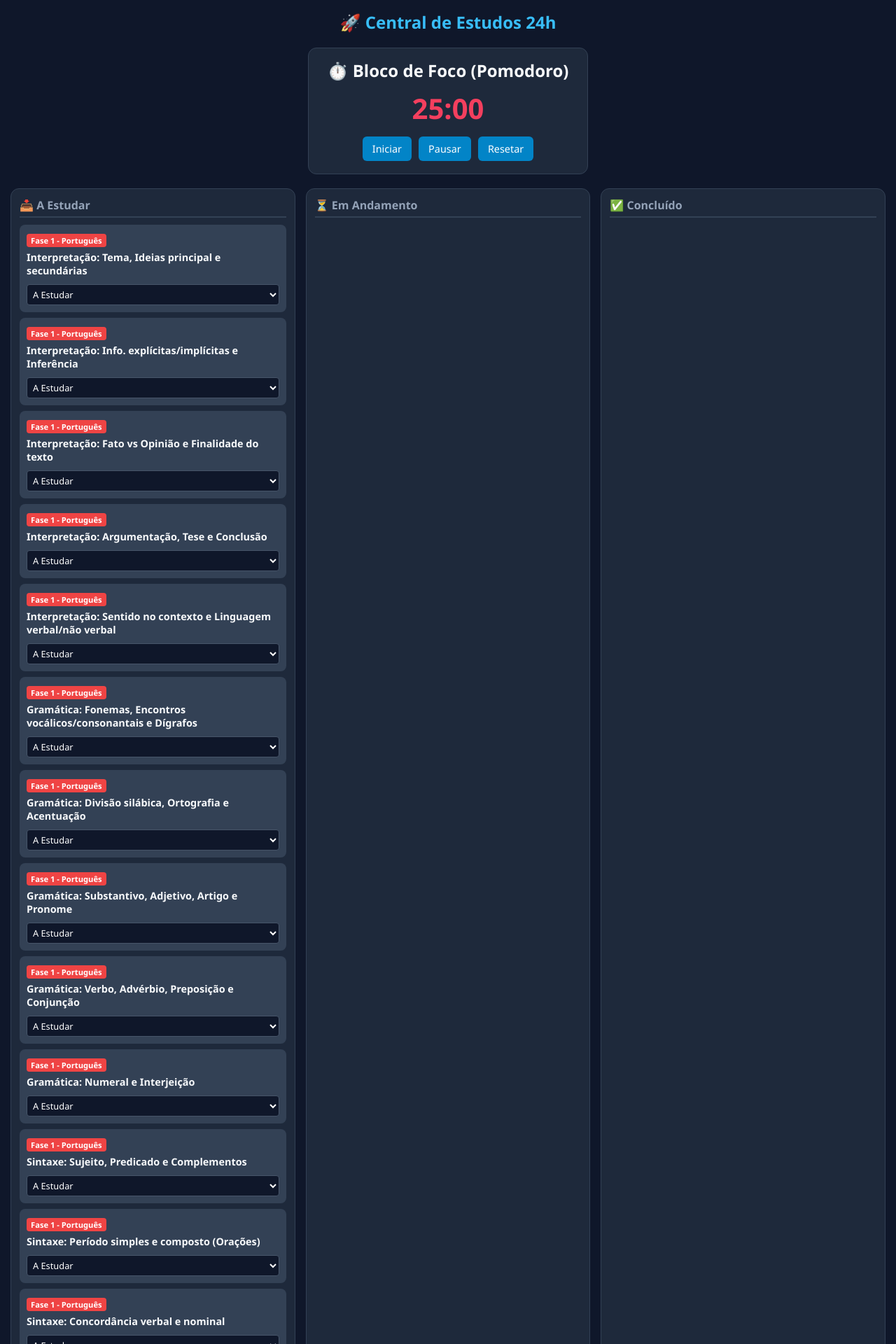
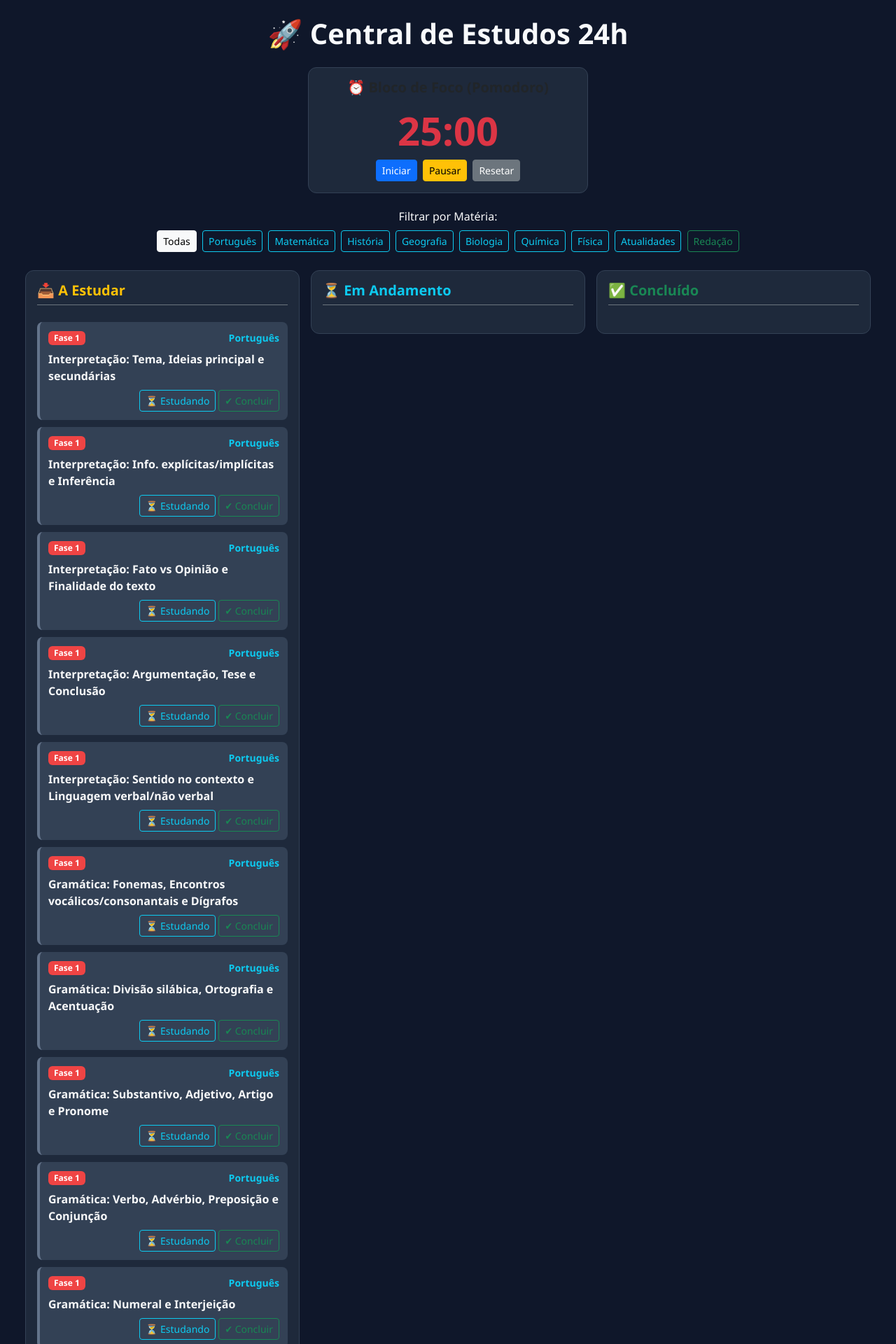
Before and after one commit to andressa123-a/sistema-estudos01, a Flask app: page / in a window 1280 px wide. Shown: the top 1920 px of the page at 70% size. Run offline with Flask 3, Linux system fonts and the light colour scheme; data comes from the database, SQL or seed files in the repository.

Commit message:
Update index.html

```diff
--- a/templates/index.html
+++ b/templates/index.html
@@ -3,115 +3,165 @@
 <head>
     <meta charset="UTF-8">
     <meta name="viewport" content="width=device-width, initial-scale=1.0">
-    <title>Painel de Estudos 24h</title>
+    <title>Central de Estudos</title>
+    <link href="https://cdn.jsdelivr.net/npm/bootstrap@5.3.0/dist/css/bootstrap.min.css" rel="stylesheet">
     <style>
-        * { box-sizing: border-box; font-family: 'Segoe UI', sans-serif; margin: 0; padding: 0; }
-        body { background: #0f172a; color: #f8fafc; padding: 15px; }
-        h1 { text-align: center; margin-bottom: 20px; color: #38bdf8; font-size: 1.5rem; }
-        .pomodoro { background: #1e293b; padding: 15px; border-radius: 12px; text-align: center; max-width: 400px; margin: 0 auto 20px; border: 1px solid #334155; }
-        .timer { font-size: 2.5rem; font-weight: bold; margin: 10px 0; color: #f43f5e; }
-        button { background: #0284c7; color: white; border: none; padding: 8px 14px; border-radius: 6px; cursor: pointer; font-size: 0.9rem; margin: 3px; }
-        button:hover { background: #0369a1; }
-        .board { display: flex; flex-direction: column; gap: 15px; }
-        @media(min-width: 768px) { .board { flex-direction: row; } }
-        .column { background: #1e293b; border-radius: 12px; padding: 12px; flex: 1; border: 1px solid #334155; }
-        .column h2 { font-size: 1rem; margin-bottom: 10px; color: #94a3b8; border-bottom: 2px solid #334155; padding-bottom: 5px; }
-        .card { background: #334155; padding: 10px; border-radius: 8px; margin-bottom: 8px; }
-        .card h3 { font-size: 0.9rem; margin-bottom: 5px; }
-        .tag { display: inline-block; padding: 2px 6px; border-radius: 4px; font-size: 0.7rem; font-weight: bold; margin-bottom: 5px; }
-        .fase-1 { background: #ef4444; color: white; }
-        .fase-2 { background: #f59e0b; color: white; }
-        .fase-3 { background: #10b981; color: white; }
-        .diario { background: #8b5cf6; color: white; }
-        select { background: #0f172a; color: white; border: 1px solid #475569; padding: 4px; border-radius: 4px; font-size: 0.8rem; width: 100%; margin-top: 5px; }
+        body { background-color: #0f172a; color: #f8fafc; font-family: 'Segoe UI', Tahoma, Geneva, Verdana, sans-serif; }
+        .card-custom { background-color: #1e293b; border: 1px solid #334155; border-radius: 12px; }
+        .badge-fase { font-size: 0.75rem; font-weight: 600; padding: 4px 8px; border-radius: 6px; }
+        .fase-1 { background-color: #ef4444; color: white; }
+        .fase-2 { background-color: #f59e0b; color: white; }
+        .fase-3 { background-color: #3b82f6; color: white; }
+        .fase-diario { background-color: #10b981; color: white; }
+        .item-card { background-color: #334155; border-radius: 8px; padding: 12px; margin-bottom: 10px; border-left: 4px solid #64748b; }
+        .btn-filter { margin: 2px; }
     </style>
 </head>
-<body>
-    <h1>🚀 Central de Estudos 24h</h1>
-    <div class="pomodoro">
-        <h2>⏱️️ Bloco de Foco (Pomodoro)</h2>
-        <div class="timer" id="timer">25:00</div>
-        <button onclick="startTimer()">Iniciar</button>
-        <button onclick="pauseTimer()">Pausar</button>
-        <button onclick="resetTimer()">Resetar</button>
-    </div>
-    <div class="board">
-        <div class="column">
-            <h2>📥 A Estudar</h2>
-            <div id="col-a-estudar"></div>
+<body class="p-3 p-md-4">
+    <div class="container-fluid max-w-6xl mx-auto">
+        <h1 class="text-center fw-bold mb-4">🚀 Central de Estudos 24h</h1>
+
+        <!-- Temporizador Pomodoro -->
+        <div class="card card-custom p-3 text-center mb-4 mx-auto" style="max-width: 400px;">
+            <h5 class="fw-bold mb-2">⏰ Bloco de Foco (Pomodoro)</h5>
+            <div id="timer" class="display-4 fw-bold text-danger my-2">25:00</div>
+            <div>
+                <button class="btn btn-primary btn-sm me-1" onclick="startTimer()">Iniciar</button>
+                <button class="btn btn-warning btn-sm me-1" onclick="pauseTimer()">Pausar</button>
+                <button class="btn btn-secondary btn-sm" onclick="resetTimer()">Resetar</button>
+            </div>
         </div>
-        <div class="column">
-            <h2>⏳ Em Andamento</h2>
-            <div id="col-em-andamento"></div>
+
+        <!-- Filtros por Matéria -->
+        <div class="text-center mb-4">
+            <h6 class="text-light mb-2">Filtrar por Matéria:</h6>
+            <button class="btn btn-sm btn-outline-light btn-filter active" onclick="filtrarMateria('Todas')">Todas</button>
+            <button class="btn btn-sm btn-outline-info btn-filter" onclick="filtrarMateria('Português')">Português</button>
+            <button class="btn btn-sm btn-outline-info btn-filter" onclick="filtrarMateria('Matemática')">Matemática</button>
+            <button class="btn btn-sm btn-outline-info btn-filter" onclick="filtrarMateria('História')">História</button>
+            <button class="btn btn-sm btn-outline-info btn-filter" onclick="filtrarMateria('Geografia')">Geografia</button>
+            <button class="btn btn-sm btn-outline-info btn-filter" onclick="filtrarMateria('Biologia')">Biologia</button>
+            <button class="btn btn-sm btn-outline-info btn-filter" onclick="filtrarMateria('Química')">Química</button>
+            <button class="btn btn-sm btn-outline-info btn-filter" onclick="filtrarMateria('Física')">Física</button>
+            <button class="btn btn-sm btn-outline-info btn-filter" onclick="filtrarMateria('Atualidades')">Atualidades</button>
+            <button class="btn btn-sm btn-outline-success btn-filter" onclick="filtrarMateria('Redação')">Redação</button>
         </div>
-        <div class="column">
-            <h2>✅ Concluído</h2>
-            <div id="col-concluido"></div>
+
+        <!-- Quadro Kanban -->
+        <div class="row g-3">
+            <div class="col-md-4">
+                <div class="card card-custom p-3 min-vh-50">
+                    <h5 class="fw-bold text-warning border-bottom border-secondary pb-2">📥 A Estudar</h5>
+                    <div id="coluna-a-estudar" class="mt-3"></div>
+                </div>
+            </div>
+            <div class="col-md-4">
+                <div class="card card-custom p-3 min-vh-50">
+                    <h5 class="fw-bold text-info border-bottom border-secondary pb-2">⏳ Em Andamento</h5>
+                    <div id="coluna-em-andamento" class="mt-3"></div>
+                </div>
+            </div>
+            <div class="col-md-4">
+                <div class="card card-custom p-3 min-vh-50">
+                    <h5 class="fw-bold text-success border-bottom border-secondary pb-2">✅ Concluído</h5>
+                    <div id="coluna-concluido" class="mt-3"></div>
+                </div>
+            </div>
         </div>
     </div>
+
     <script>
+        let todosTopicos = [];
+        let materiaAtual = 'Todas';
+
+        async function carregarTopicos() {
+            const res = await fetch('/api/topicos');
+            todosTopicos = await res.json();
+            renderizarKanban();
+        }
+
+        function renderizarKanban() {
+            const colAEstudar = document.getElementById('coluna-a-estudar');
+            const colEmAndamento = document.getElementById('coluna-em-andamento');
+            const colConcluido = document.getElementById('coluna-concluido');
+
+            colAEstudar.innerHTML = '';
+            colEmAndamento.innerHTML = '';
+            colConcluido.innerHTML = '';
+
+            const filtrados = materiaAtual === 'Todas'
+                ? todosTopicos
+                : todosTopicos.filter(t => t.materia === materiaAtual);
+
+            filtrados.forEach(item => {
+                const card = document.createElement('div');
+                card.className = 'item-card';
+
+                let faseClass = 'fase-3';
+                if (item.fase === 'Fase 1') faseClass = 'fase-1';
+                if (item.fase === 'Fase 2') faseClass = 'fase-2';
+                if (item.fase === 'Diário') faseClass = 'fase-diario';
+
+                card.innerHTML = `
+                    <div class="d-flex justify-content-between align-items-center mb-1">
+                        <span class="badge badge-fase ${faseClass}">${item.fase}</span>
+                        <small class="text-info fw-bold">${item.materia}</small>
+                    </div>
+                    <div class="fw-semibold text-light my-2">${item.nome}</div>
+                    <div class="d-flex justify-content-end gap-1 mt-2">
+                        ${item.status !== 'A Estudar' ? `<button onclick="mudarStatus(${item.id}, 'A Estudar')" class="btn btn-sm btn-outline-warning">⬅ A Estudar</button>` : ''}
+                        ${item.status !== 'Em Andamento' ? `<button onclick="mudarStatus(${item.id}, 'Em Andamento')" class="btn btn-sm btn-outline-info">⏳ Estudando</button>` : ''}
+                        ${item.status !== 'Concluído' ? `<button onclick="mudarStatus(${item.id}, 'Concluído')" class="btn btn-sm btn-outline-success">✔ Concluir</button>` : ''}
+                    </div>
+                `;
+
+                if (item.status === 'A Estudar') colAEstudar.appendChild(card);
+                else if (item.status === 'Em Andamento') colEmAndamento.appendChild(card);
+                else if (item.status === 'Concluído') colConcluido.appendChild(card);
+            });
+        }
+
+        async function mudarStatus(id, novoStatus) {
+            await fetch('/api/topicos/atualizar', {
+                method: 'POST',
+                headers: { 'Content-Type': 'application/json' },
+                body: JSON.stringify({ id, status: novoStatus })
+            });
+            const item = todosTopicos.find(t => t.id === id);
+            if (item) item.status = novoStatus;
+            renderizarKanban();
+        }
+
+        function filtrarMateria(materia) {
+            materiaAtual = materia;
+            document.querySelectorAll('.btn-filter').forEach(b => b.classList.remove('active'));
+            event.target.classList.add('active');
+            renderizarKanban();
+        }
+
+        // Timer Pomodoro
         let timeLeft = 1500;
         let timerId = null;
 
-        function updateTimer() {
+        function updateTimerDisplay() {
             const min = Math.floor(timeLeft / 60).toString().padStart(2, '0');
             const sec = (timeLeft % 60).toString().padStart(2, '0');
-            document.getElementById('timer').innerText = `${min}:${sec}`;
+            document.getElementById('timer').textContent = `${min}:${sec}`;
         }
 
         function startTimer() {
             if (!timerId) {
                 timerId = setInterval(() => {
-                    if (timeLeft > 0) { timeLeft--; updateTimer(); }
-                    else { clearInterval(timerId); alert('Tempo esgotado!'); }
+                    if (timeLeft > 0) { timeLeft--; updateTimerDisplay(); }
+                    else { clearInterval(timerId); timerId = null; alert('Tempo de foco concluído!'); }
                 }, 1000);
             }
         }
 
         function pauseTimer() { clearInterval(timerId); timerId = null; }
-        function resetTimer() { pauseTimer(); timeLeft = 1500; updateTimer(); }
+        function resetTimer() { pauseTimer(); timeLeft = 1500; updateTimerDisplay(); }
 
-        async function loadTopicos() {
-            const res = await fetch('/api/topicos');
-            const data = await res.json();
-            document.getElementById('col-a-estudar').innerHTML = '';
-            document.getElementById('col-em-andamento').innerHTML = '';
-            document.getElementById('col-concluido').innerHTML = '';
-
-            data.forEach(item => {
-                const card = document.createElement('div');
-                card.className = 'card';
-                let tagClass = 'diario';
-                if (item.fase === 'Fase 1') tagClass = 'fase-1';
-                if (item.fase === 'Fase 2') tagClass = 'fase-2';
-                if (item.fase === 'Fase 3') tagClass = 'fase-3';
-
-                card.innerHTML = `
-                    <span class="tag ${tagClass}">${item.fase} - ${item.materia}</span>
-                    <h3>${item.nome}</h3>
-                    <select onchange="updateStatus(${item.id}, this.value)">
-                        <option value="A Estudar" ${item.status === 'A Estudar' ? 'selected' : ''}>A Estudar</option>
-                        <option value="Em Andamento" ${item.status === 'Em Andamento' ? 'selected' : ''}>Em Andamento</option>
-                        <option value="Concluído" ${item.status === 'Concluído' ? 'selected' : ''}>Concluído</option>
-                    </select>
-                `;
-
-                if (item.status === 'A Estudar') document.getElementById('col-a-estudar').appendChild(card);
-                else if (item.status === 'Em Andamento') document.getElementById('col-em-andamento').appendChild(card);
-                else if (item.status === 'Concluído') document.getElementById('col-concluido').appendChild(card);
-            });
-        }
-
-        async function updateStatus(id, newStatus) {
-            await fetch('/api/topicos/atualizar', {
-                method: 'POST',
-                headers: { 'Content-Type': 'application/json' },
-                body: JSON.stringify({ id, status: newStatus })
-            });
-            loadTopicos();
-        }
-
-        loadTopicos();
+        carregarTopicos();
     </script>
 </body>
 </html>
```
